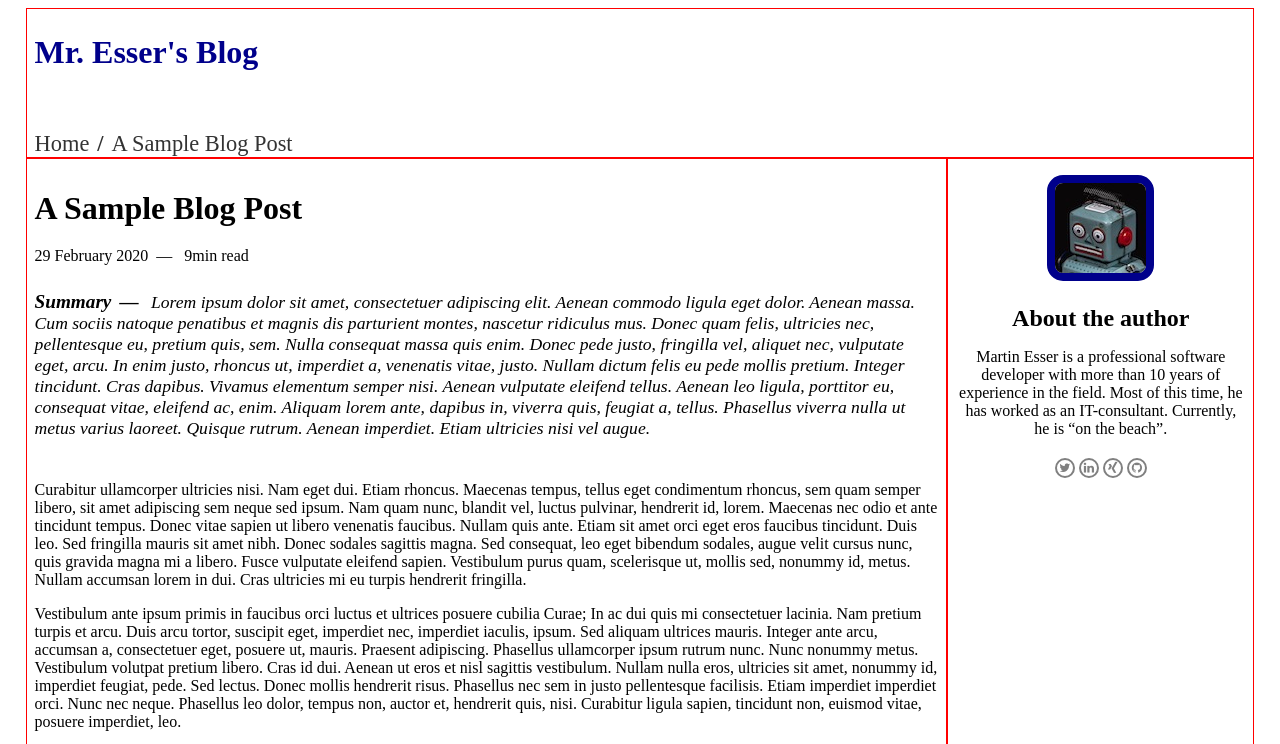
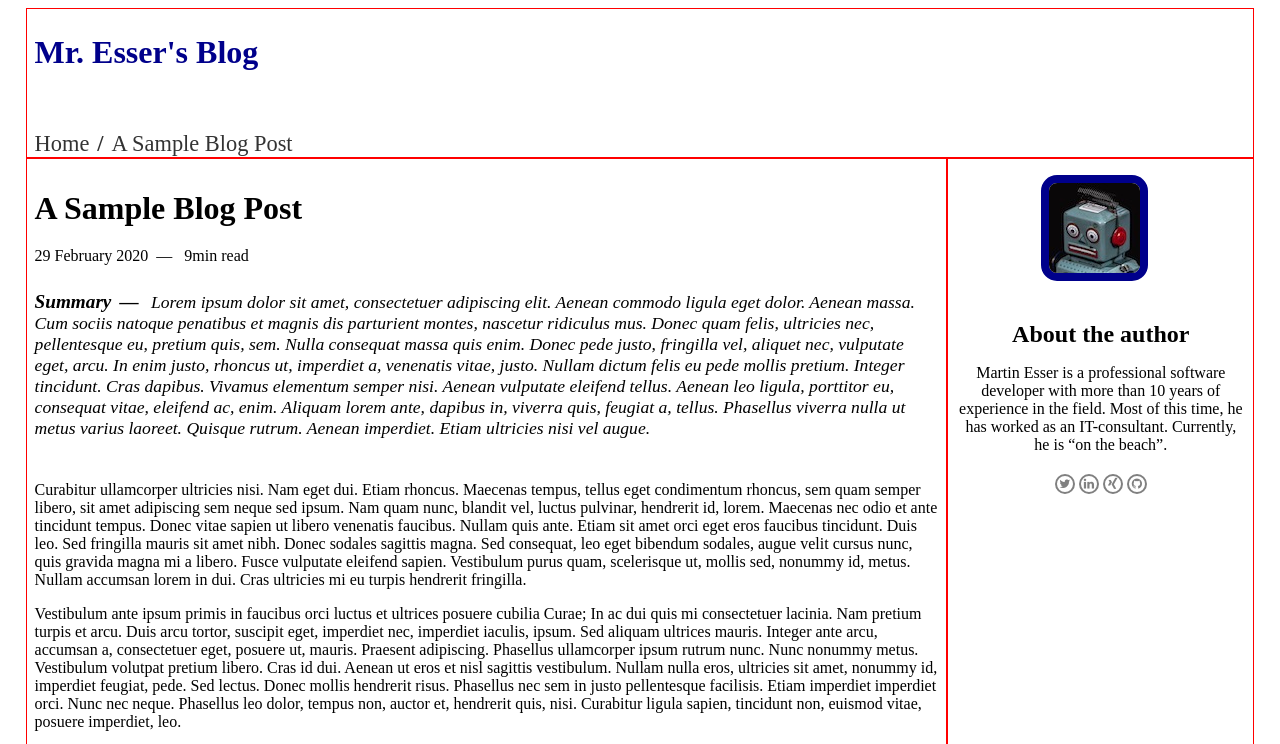
Before and after one commit to mr-esser/personal-blog-website, a plain HTML site: page posts/2020-02-29-a-sample-blog-post.html in a window 1280 px wide. Shown: the top 744 px of the page. Drawn offline with Linux system fonts and the light colour scheme.

Commit message:
feat: Smooth spacing in about section
Corrected both on main and sample blog post page.

Aligned social media buttons and gave intro text a little more space
to the left when it appears next to the images.

```diff
--- a/stylesheets/blog-post.css
+++ b/stylesheets/blog-post.css
@@ -75,8 +75,8 @@ h1, h2 {
 }
 
 figure {
-  margin-left: 4px;
-  margin-right: 4px;
+  margin-left: 0.25rem;
+  margin-right: 1rem;
   align-self: center;
 }
 
@@ -87,7 +87,7 @@ figure {
 
 .about-intro {
   /* Override default margin on p */
-  margin: 0;
+  margin: 1rem 0;
   padding: 0.25rem 0.5rem;
   flex-basis: 180px;
   flex-grow: 1;
@@ -150,11 +150,13 @@ figure {
 
 .social-sharing {
   margin: 0.4em 0;
-  padding: 4px 8px;
+  /* No padding for use in author section */
+  padding: 4px 0;
 }
 
 .social-sharing--align-right {
   margin-left: auto;
+  padding: 4px 8px;
 }
 
 .fa {
--- a/stylesheets/main.css
+++ b/stylesheets/main.css
@@ -68,8 +68,9 @@ h1, h2 {
 }
 
 figure {
-  margin-left: 4px;
-  margin-right: 4px;
+  margin-left: 0.25rem;
+  /* Push the about text to the right a little further. */
+  margin-right: 1rem;
 }
 
 figcaption {
```
